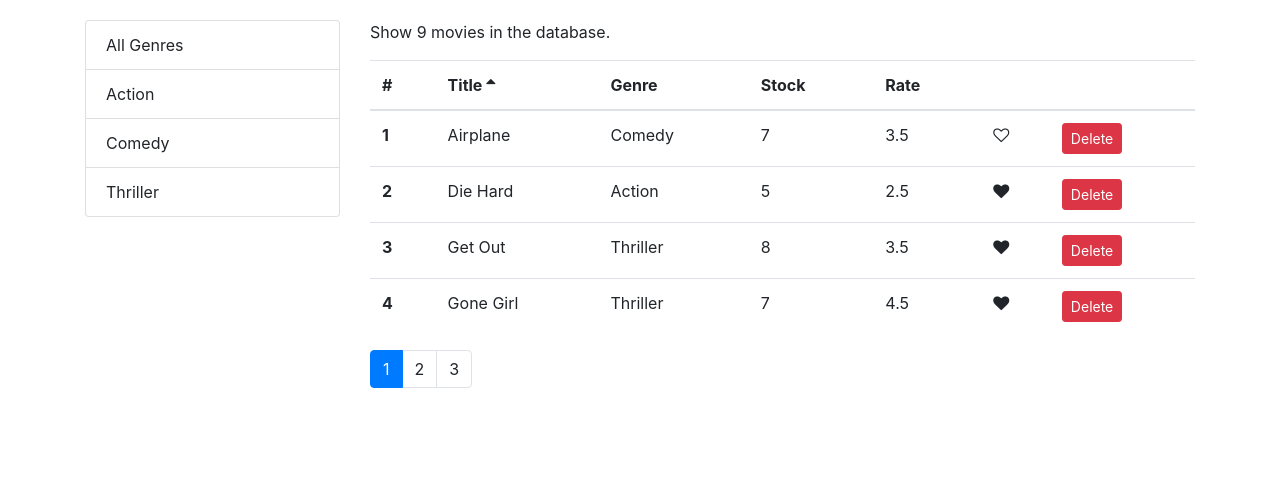
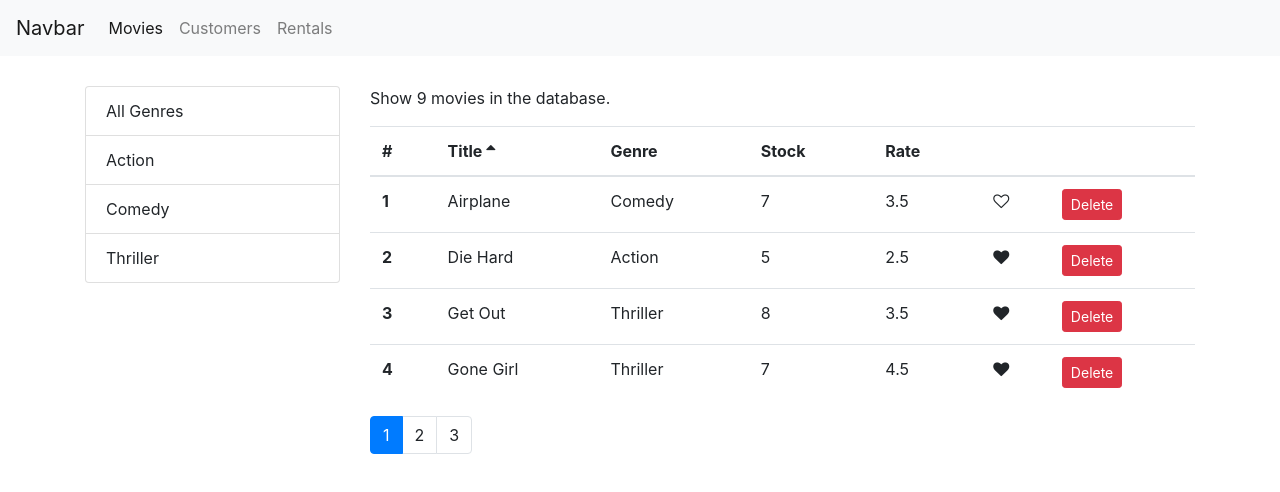
Before and after one commit to supermonkeyparadise/React, a React (Create React App) app in the folder vidly/: page /movies in a window 1280 px wide. Shown: the top 492 px of the page. Built offline with nearby package versions, Linux system fonts and the light colour scheme.

Commit message:
Adding the NavBar

```diff
--- a/vidly/src/App.js
+++ b/vidly/src/App.js
@@ -5,12 +5,15 @@
 import Customers from './components/customers';
 import Rentals from './components/rentals';
 import NotFound from './components/notFound';
+import NavBar from './components/common/navBar';
 
 import './App.css';
 
 class App extends Component {
   render() {
     return (
+      <React.Fragment>
+        <NavBar />
         <main className="container">
           <Switch>
             <Route path="/movies" component={Movies} />
@@ -21,6 +24,7 @@
             <Redirect to="/not-found" />
           </Switch>
         </main>
+      </React.Fragment>
     );
   }
 }
--- /dev/null
+++ b/vidly/src/components/common/navBar.jsx
@@ -0,0 +1,38 @@
+import React from 'react';
+import { Link, NavLink } from 'react-router-dom';
+
+const NavBar = () => {
+  return (
+    <nav className="navbar navbar-expand-lg navbar-light bg-light">
+      <Link className="navbar-brand" to="#">
+        Navbar
+      </Link>
+      <button
+        className="navbar-toggler"
+        type="button"
+        data-toggle="collapse"
+        data-target="#navbarNavAltMarkup"
+        aria-controls="navbarNavAltMarkup"
+        aria-expanded="false"
+        aria-label="Toggle navigation"
+      >
+        <span className="navbar-toggler-icon" />
+      </button>
+      <div className="collapse navbar-collapse" id="navbarNavAltMarkup">
+        <div className="navbar-nav">
+          <NavLink className="nav-item nav-link" to="/movies">
+            Movies
+          </NavLink>
+          <NavLink className="nav-item nav-link" to="/customers">
+            Customers
+          </NavLink>
+          <NavLink className="nav-item nav-link" to="/rentals">
+            Rentals
+          </NavLink>
+        </div>
+      </div>
+    </nav>
+  );
+};
+
+export default NavBar;
--- a/vidly/src/index.css
+++ b/vidly/src/index.css
@@ -1,7 +1,11 @@
 body {
   margin: 0;
-  padding: 20px 0 0 0;
+  padding: 0 0 0 0;
   font-family: sans-serif;
+}
+
+.navbar {
+  margin-bottom: 30px;
 }
 
 .clickable {
```
Lines whose indentation alone changed are shown as unchanged.
